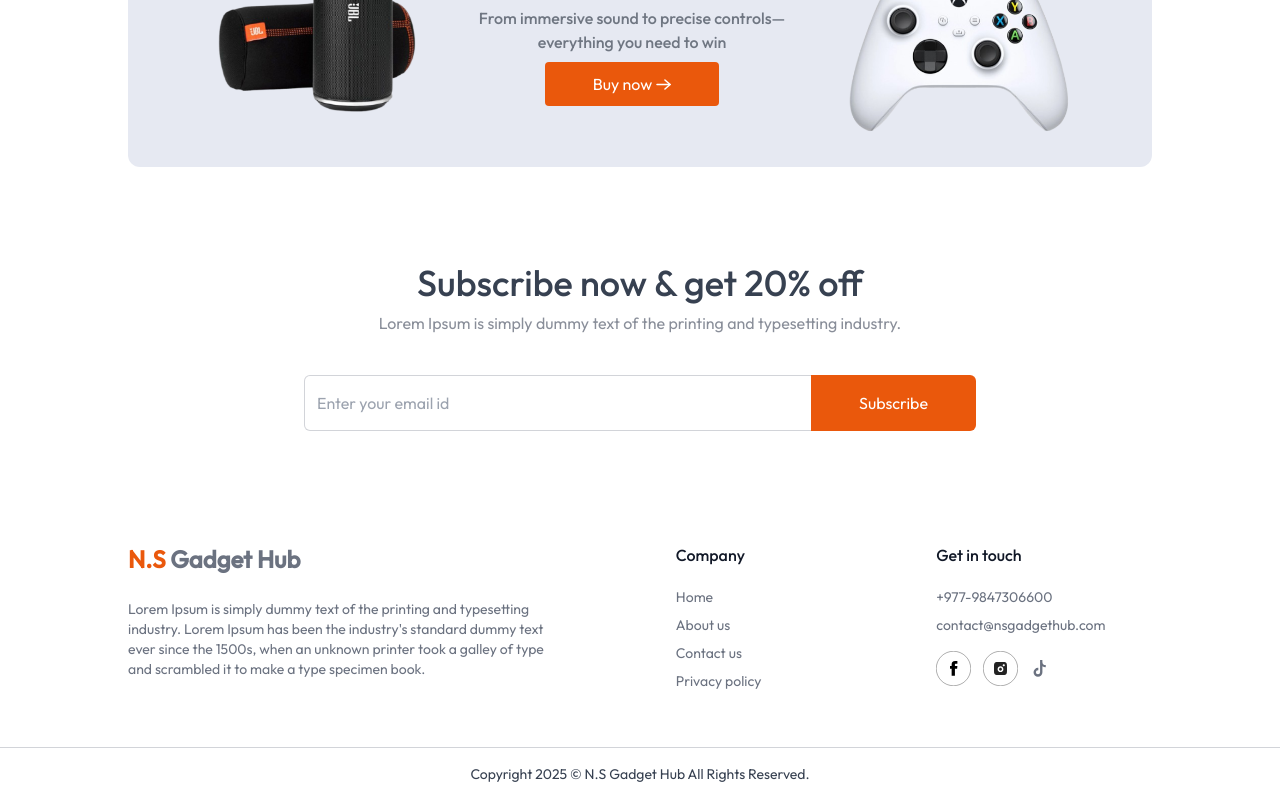
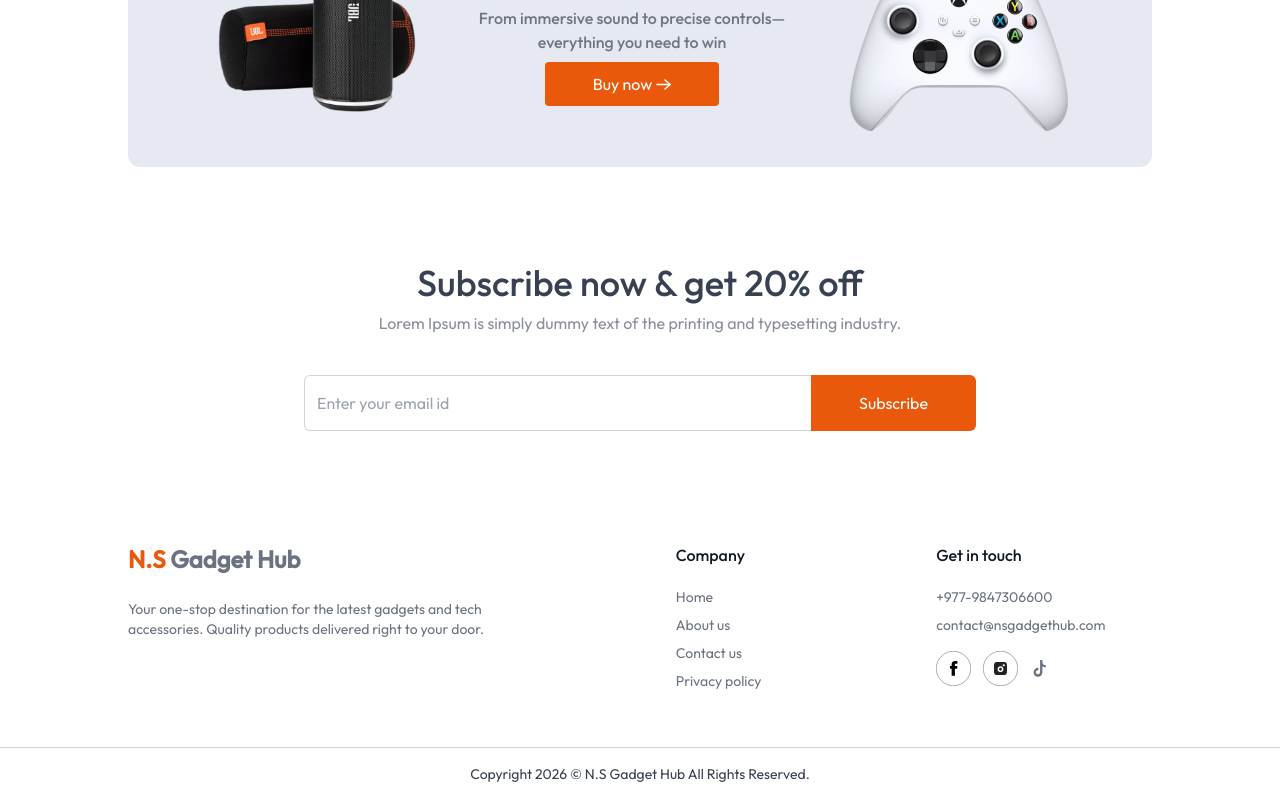
Before and after one commit to bibekshah220/ns-gadget-hub, a Next.js app: page / in a window 1280 px wide. Shown: the part 1413-2213 px from the top of the page. Built offline with nearby package versions, Linux system fonts and the light colour scheme; no server answers.

Commit message:
feat: update footer text and copyright year in Footer component

```diff
--- a/components/Footer.jsx
+++ b/components/Footer.jsx
@@ -10,10 +10,8 @@ const Footer = () => {
             <span className="text-orange-600">N.S</span> Gadget Hub
           </span>
           <p className="mt-6 text-sm">
-            Lorem Ipsum is simply dummy text of the printing and typesetting
-            industry. Lorem Ipsum has been the industry's standard dummy text
-            ever since the 1500s, when an unknown printer took a galley of type
-            and scrambled it to make a type specimen book.
+            Your one-stop destination for the latest gadgets and tech
+            accessories. Quality products delivered right to your door.
           </p>
         </div>
 
@@ -83,7 +81,7 @@ const Footer = () => {
         </div>
       </div>
       <p className="py-4 text-center text-xs md:text-sm">
-        Copyright 2025 © N.S Gadget Hub All Rights Reserved.
+        Copyright 2026 © N.S Gadget Hub All Rights Reserved.
       </p>
     </footer>
   );
```
